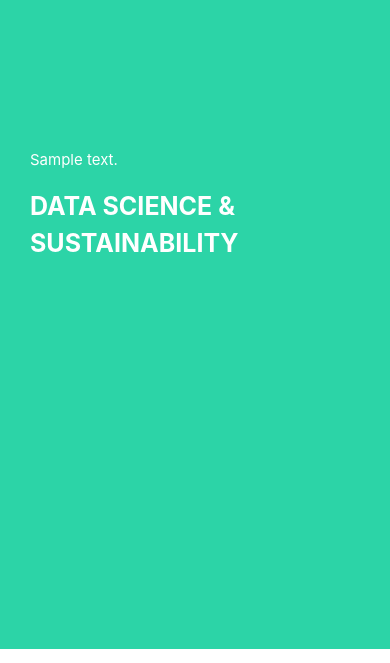
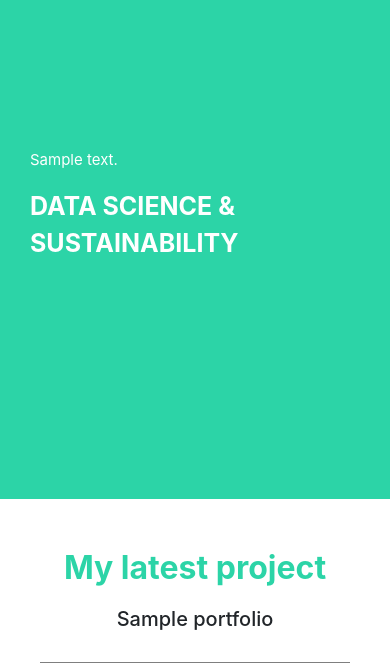
Before and after one commit to julianikulski/portfolio-website, a Flask app: page /en/ in a window 390 px wide. Shown: the part 75-738 px from the top of the page. Run offline with Flask 2, Linux system fonts and the light colour scheme; a database or web service that is not in the repository returns one stand-in record (values such as "Sample title"); some libraries are stand-ins or nearby versions; grey boxes are pictures that could not be loaded.

Commit message:
style: Change size of title color block for mobile view

```diff
--- a/static/styles.css
+++ b/static/styles.css
@@ -50,6 +50,8 @@
     position: relative;
     z-index: 1;
     display: block;
+    height: 650px;
+    position: relative;
 }
 
 #index-title
@@ -76,13 +78,6 @@
 *{
     outline: 1px solid red;
 }*/
-
-
-.title-color
-{
-    height: 650px;
-    position: relative;
-}
 
 .title-text
 {
@@ -217,6 +212,12 @@
 {
     background-color: rgba(47,222,219,0.5);
     color: #000000;
+}
+
+@media (max-width: 576px) {
+    .title-color{
+        height: 500px;
+    }
 }
 
 @media (max-width: 768px) {
```
